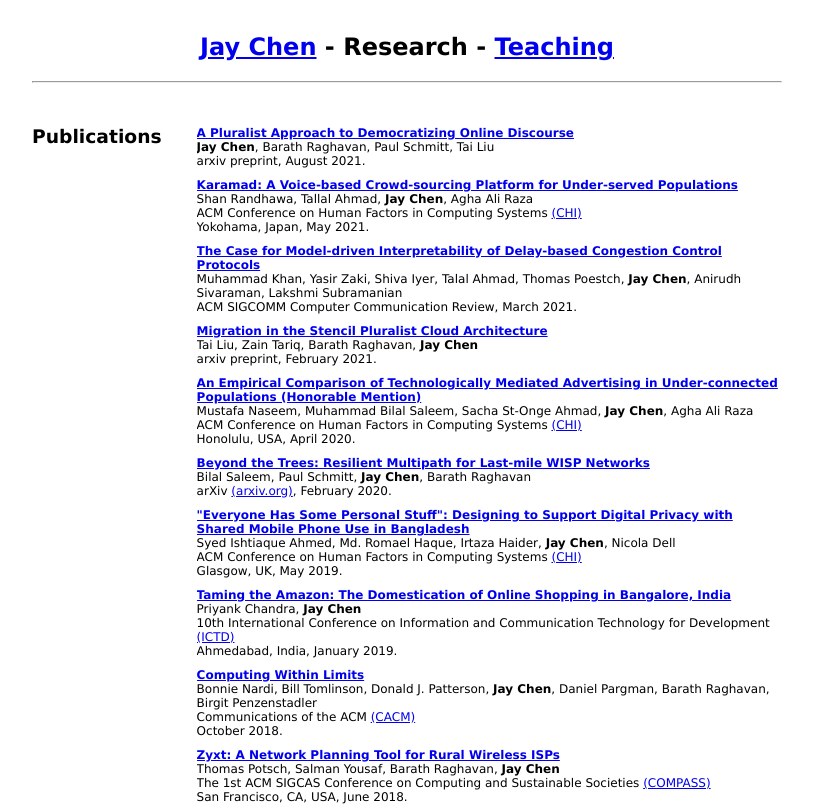
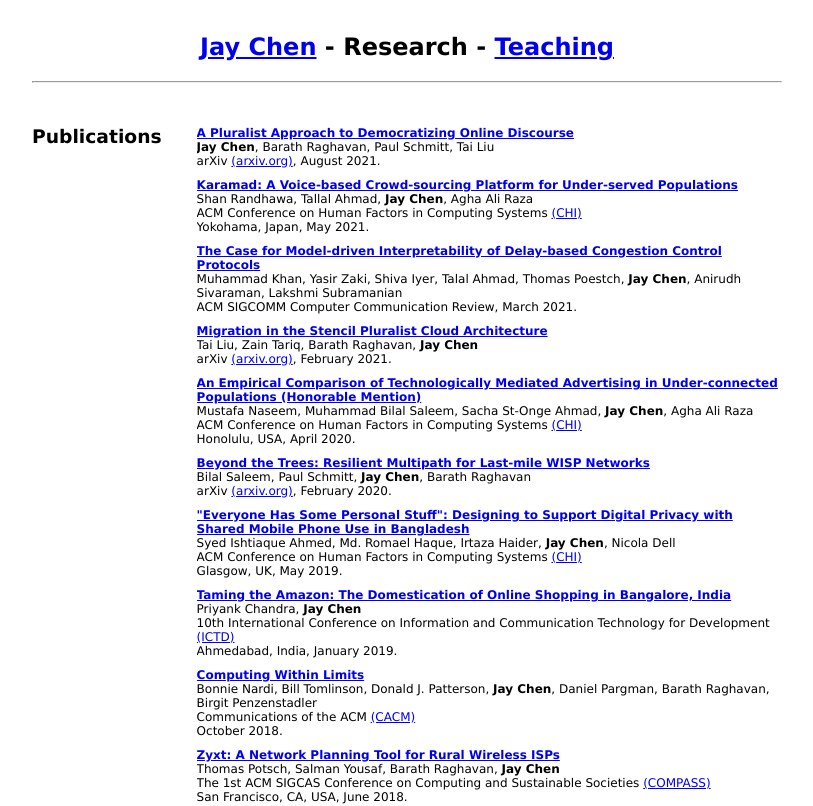
Before and after one commit to dr-jchen/www, a plain HTML site: page publications/index.html in a window 1280 px wide. Shown: the top 806 px of the page, without its empty margins (233-1046 px from the left). Drawn offline with Linux system fonts and the light colour scheme.

Commit message:
Update index.html

```diff
--- a/publications/index.html
+++ b/publications/index.html
@@ -37,7 +37,7 @@ Jay Chen - Publications
 <div class="entry">
 <b><a href="arxiv21-chen.pdf">A Pluralist Approach to Democratizing Online Discourse</a></b><br>
 <b>Jay Chen</b>, Barath Raghavan, Paul Schmitt, Tai Liu<br>
-arxiv preprint, August 2021.<br>
+arXiv <a href="https://arxiv.org/abs/2108.12573">(arxiv.org)</a>, August 2021.<br>
 </div>
 
 <div class="entry">
@@ -56,7 +56,7 @@ ACM SIGCOMM Computer Communication Review, March 2021.<br>
 <div class="entry">
 <b><a href="arxiv21-liu.pdf">Migration in the Stencil Pluralist Cloud Architecture</a></b><br>
 Tai Liu, Zain Tariq, Barath Raghavan, <b>Jay Chen</b><br>
-arxiv preprint, February 2021.<br>
+arXiv <a href="https://arxiv.org/abs/2102.03964">(arxiv.org)</a>, February 2021.<br>
 </div>
 
 <div class="entry">
```
